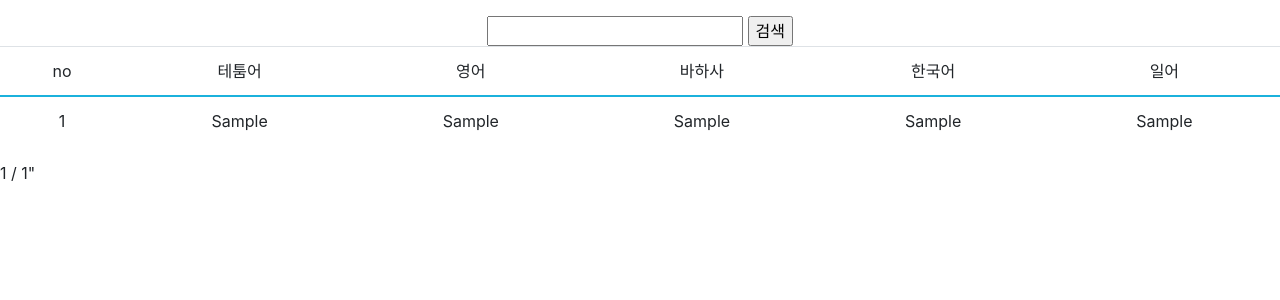
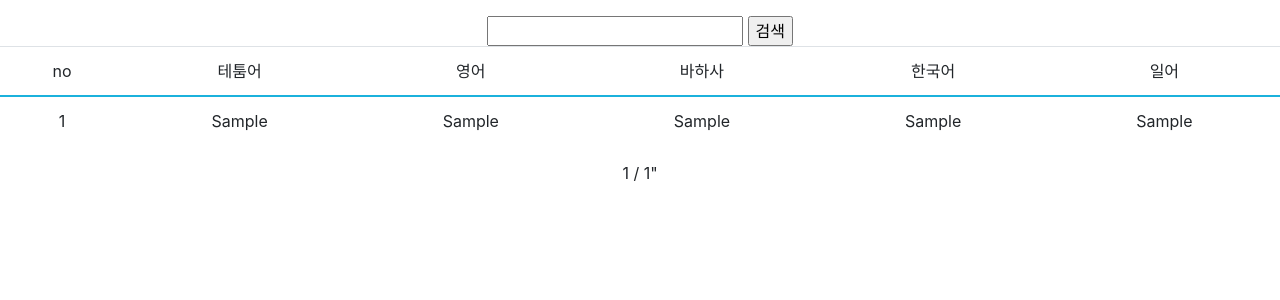
Before and after one commit to comdoller/Language-Education-Flatform, a Django app: page /dictionary/ in a window 1280 px wide. Shown: the part 56-356 px from the top of the page. Run offline with Django 3.2, Linux system fonts and the light colour scheme; tables that the repository leaves empty hold one stand-in row (values such as "Sample post"); some libraries are stand-ins or nearby versions.

Commit message:
ebook 완성 전체적인 UI 임시적 사용

```diff
--- a/smartEdu/dictionary/templates/dictionary/dictionary.html
+++ b/smartEdu/dictionary/templates/dictionary/dictionary.html
@@ -79,7 +79,7 @@
 {% else %}
 <!-- <p>'{{ q }}' not found </p> -->
 {% endif %}
-
+<div row="" align="center">
     {% if dictionaryAll.has_previous %}
         <a href="?p=1">맨앞</a>
         <a href="?p={{dictionaryAll.previous_page_number}}">이전으로</a>
@@ -91,6 +91,7 @@
         <a href="?p={{dictionaryAll.next_page_number}}">다음으로</a>
         <a href="?p={{dictionaryAll.paginator.num_pages}}">맨뒤로</a>
     {% endif %}
+</div>
 
 {% endblock %}
 
```
Lines whose indentation alone changed are shown as unchanged.
